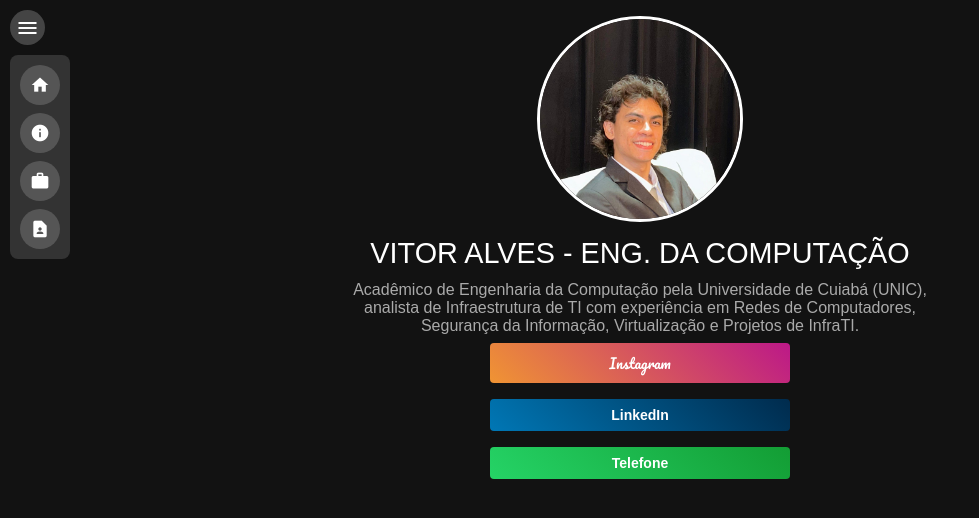
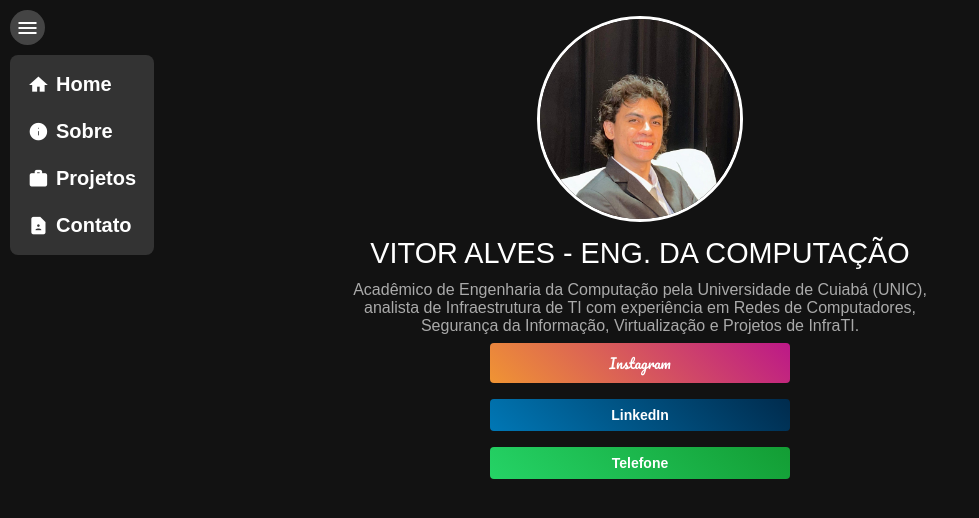
Before and after one commit to vitorivoalves/vitorivoalves.github.io, a plain HTML site: page index.html in a window 1280 px wide. Both pictures are taken after a click on the element "menu". Shown: the whole page, without its empty margins (0-979 px from the left). Drawn offline with Linux system fonts and the light colour scheme; a web font is replaced by a local one.

Commit message:
Update index.html

```diff
--- a/index.html
+++ b/index.html
@@ -19,7 +19,7 @@
             justify-content: start;
             height: 100vh;
             margin: 0;
-            scroll-behavior: smooth; /* Suaviza a rolagem para todo o documento */
+            scroll-behavior: smooth;
         }
 
         .container {
@@ -72,7 +72,6 @@
         .buttonlinked { background: linear-gradient(45deg, #0077b5, #002b4d); font-family: 'Arial', sans-serif; font-weight: bold; }
         .buttonwpp { background: linear-gradient(45deg, #25d366, #139d34); font-family: 'Arial', sans-serif; font-weight: bold; }
 
-        /* Menu e Animações */
         .menu-container {
             position: fixed;
             top: 10px;
@@ -109,25 +108,27 @@
 
         .menu-items.show {
             opacity: 1;
-            max-height: 200px; /* Limite máximo de altura para garantir a animação de expansão */
+            max-height: 200px;
         }
 
         .menu-item {
             display: flex;
             align-items: center;
-            justify-content: center;
-            width: 40px;
-            height: 40px;
-            background-color: #555;
-            border-radius: 50%;
+            justify-content: flex-start; /* Alinha o título ao lado do ícone */
+            width: 100%;
+            padding: 8px;
             color: #fff;
             cursor: pointer;
             text-decoration: none;
         }
 
-        /* Novo estilo para diminuir o tamanho dos ícones */
+        .menu-item span.material-icons {
+            margin-right: 8px; /* Espaço entre o ícone e o título */
+        }
+
         .menu-item span {
-            font-size: 20px; /* Tamanho reduzido dos ícones */
+            font-size: 20px;
+            font-weight: bold;
         }
     </style>
 </head>
@@ -137,32 +138,27 @@
             <span class="material-icons">menu</span>
         </div>
         <div class="menu-items" id="menuItems">
-            <div class="menu-item" onclick="showSection('section1')" title="Seção 1">
+            <div class="menu-item" id="menuItem1" onclick="showSection('section1')" title="Seção 1">
                 <span class="material-icons">home</span>
+                <span id="menuTitle1">Home</span>
             </div>
-            <div class="menu-item" onclick="showSection('section2')" title="Seção 2">
+            <div class="menu-item" id="menuItem2" onclick="showSection('section2')" title="Seção 2">
                 <span class="material-icons">info</span>
+                <span id="menuTitle2">Sobre</span>
             </div>
-            <div class="menu-item" onclick="showSection('section3')" title="Seção 3">
+            <div class="menu-item" id="menuItem3" onclick="showSection('section3')" title="Seção 3">
                 <span class="material-icons">work</span>
+                <span id="menuTitle3">Projetos</span>
             </div>
-            <div class="menu-item" onclick="showSection('section4')" title="Seção 4">
+            <div class="menu-item" id="menuItem4" onclick="showSection('section4')" title="Seção 4">
                 <span class="material-icons">contact_page</span>
+                <span id="menuTitle4">Contato</span>
             </div>
         </div>
     </div>
 
     <div class="container">
-        <div id="content" class="section-content">
-            <div id="section1">
-                <img src="perfil.jpg" alt="Imagem de Perfil" class="profile-image">
-                <div class="title">VITOR ALVES - ENG. DA COMPUTAÇÃO</div>
-                <div class="description">Acadêmico de Engenharia da Computação pela Universidade de Cuiabá (UNIC), analista de Infraestrutura de TI com experiência em Redes de Computadores, Segurança da Informação, Virtualização e Projetos de InfraTI.</div>
-                <button class="buttoninsta" onclick="window.open('https://www.instagram.com/vitor.ivoalves/', '_blank')">Instagram</button>
-                <button class="buttonlinked" onclick="window.open('https://www.linkedin.com/in/vitorivoalves/', '_blank')">LinkedIn</button>
-                <button class="buttonwpp" onclick="window.open('tel:+5565999996298', '_blank')">Telefone</button>
-            </div>
-        </div>
+        <div id="content" class="section-content"></div>
     </div>
 
     <script>
@@ -172,10 +168,11 @@
             menuItems.classList.toggle('show');
         }
 
-        // Função para exibir a seção selecionada
+        // Função para exibir a seção selecionada e atualizar o título do menu
         function showSection(section) {
             const content = document.getElementById('content');
             let sectionContent = '';
+            let menuTitle = '';
 
             if (section === 'section1') {
                 sectionContent = `
@@ -188,34 +185,60 @@
                         <button class="buttonwpp" onclick="window.open('tel:+5565999996298', '_blank')">Telefone</button>
                     </div>
                 `;
+                menuTitle = "Home";
             } else if (section === 'section2') {
                 sectionContent = `
                     <div id="section2">
                         <h2>Página em Construção</h2>
-                        <p>Lorem ipsum dolor sit amet, consectetur adipiscing elit, sed do eiusmod tempor incididunt ut labore et dolore magna aliqua. Ut enim ad minim veniam, quis nostrud exercitation ullamco laboris nisi ut aliquip ex ea commodo consequat. Duis aute irure dolor in reprehenderit in voluptate velit esse cillum dolore eu fugiat nulla pariatur. Excepteur sint occaecat cupidatat non proident, sunt in culpa qui officia deserunt mollit anim id est laborum.</p>
+                        <p>Lorem ipsum dolor sit amet, consectetur adipiscing elit...</p>
                     </div>
                 `;
+                menuTitle = "Sobre";
             } else if (section === 'section3') {
                 sectionContent = `
                     <div id="section3">
                         <h2>Ainda em Construção</h2>
-                        <p>Lorem ipsum dolor sit amet, consectetur adipiscing elit, sed do eiusmod tempor incididunt ut labore et dolore magna aliqua. Ut enim ad minim veniam, quis nostrud exercitation ullamco laboris nisi ut aliquip ex ea commodo consequat. Duis aute irure dolor in reprehenderit in voluptate velit esse cillum dolore eu fugiat nulla pariatur. Excepteur sint occaecat cupidatat non proident, sunt in culpa qui officia deserunt mollit anim id est laborum.</p>
-                        <iframe width: 90%; max-width: 2340px; height: 90%; max-height: 1080px; src="https://www.youtube.com/embed/dQw4w9WgXcQ?si=30BUFl6AyMTJNiHw" title="YouTube video player" frameborder="0" allow="accelerometer;display: flex; justify-content: center; align-items: center; autoplay; clipboard-write; encrypted-media; gyroscope; picture-in-picture; web-share" referrerpolicy="strict-origin-when-cross-origin" allowfullscreen></iframe>
-                        </div>
+                        <p>Lorem ipsum dolor sit amet, consectetur adipiscing elit...</p>
+                    </div>
                 `;
+                menuTitle = "Projetos";
             } else if (section === 'section4') {
                 sectionContent = `
                     <div id="section4">
                         <h2>Cara, você é curioso né</h2>
-                        <p>Lorem ipsum dolor sit amet, consectetur adipiscing elit, sed do eiusmod tempor incididunt ut labore et dolore magna aliqua. Ut enim ad minim veniam, quis nostrud exercitation ullamco laboris nisi ut aliquip ex ea commodo consequat. Duis aute irure dolor in reprehenderit in voluptate velit esse cillum dolore eu fugiat nulla pariatur. Excepteur sint occaecat cupidatat non proident, sunt in culpa qui officia deserunt mollit anim id est laborum.</p>
+                        <p>Lorem ipsum dolor sit amet, consectetur adipiscing elit...</p>
                     </div>
                 `;
+                menuTitle = "Contato";
             }
 
             content.innerHTML = sectionContent;
-            content.scrollIntoView({ behavior: 'smooth' }); // Transição de rolagem suave
+            content.scrollIntoView({ behavior: 'smooth' });
+
+            // Atualiza o título do menu com o título da seção
+            document.getElementById('menuTitle1').textContent = (section === 'section1') ? "Home" : "Home";
+            document.getElementById('menuTitle2').textContent = (section === 'section2') ? "Sobre" : "Sobre";
+            document.getElementById('menuTitle3').textContent = (section === 'section3') ? "Projetos" : "Projetos";
+            document.getElementById('menuTitle4').textContent = (section === 'section4') ? "Contato" : "Contato";
+
+            // Salva a seção no localStorage para manter o estado
+            localStorage.setItem('currentSection', section);
             toggleMenu(); // Fecha o menu após a seleção
         }
+
+        // Verifica se há uma seção salva no localStorage e carrega
+        window.onload = function() {
+            const savedSection = localStorage.getItem('currentSection');
+            if (savedSection) {
+                showSection(savedSection); // Exibe a seção salva ao carregar a página
+            } else {
+                showSection('section1'); // Exibe a seção 1 por padrão
+            }
+
+            // Garante que o menu começa fechado
+            const menuItems = document.getElementById('menuItems');
+            menuItems.classList.remove('show'); // Assegura que o menu esteja fechado
+        };
     </script>
 </body>
 </html>
```
